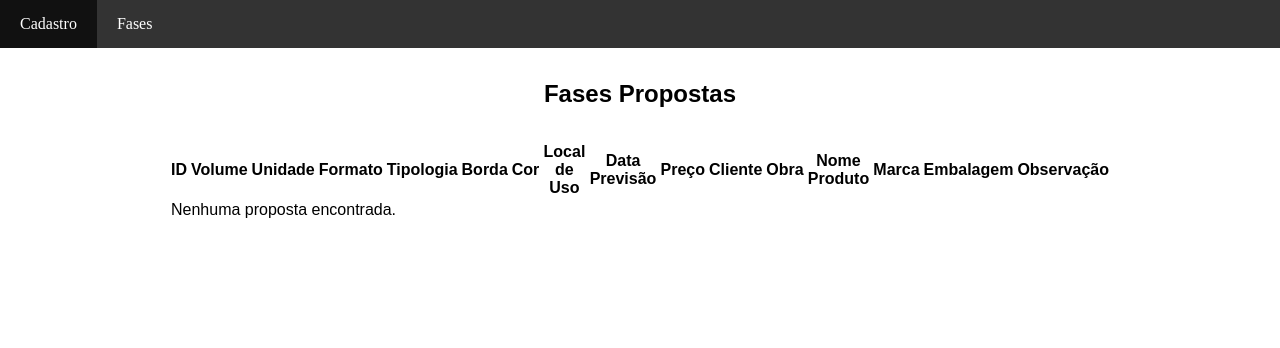
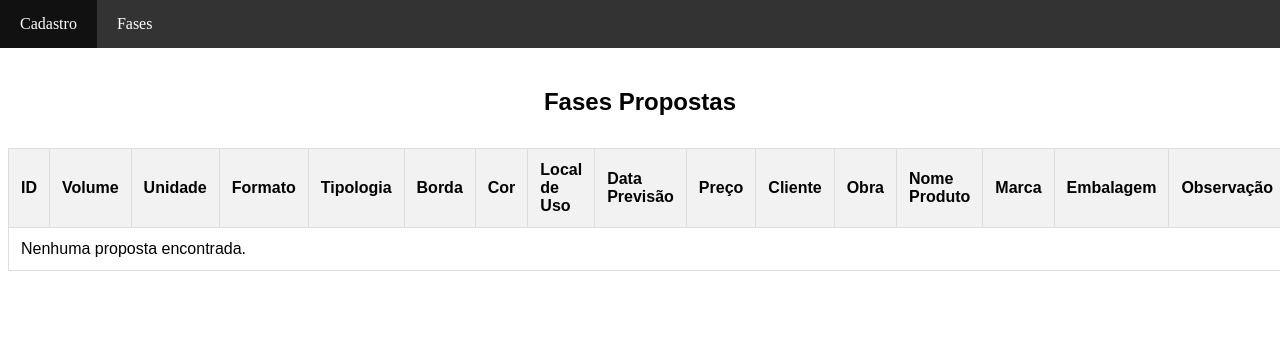
Before and after one commit to ruanbertan-cmd/projeto_Sistema_proposta, a PHP site: page /Proposta_fases.php in a window 1280 px wide. Shown: the top 348 px of the page. Run offline with PHP 8.4, Linux system fonts and the light colour scheme; data that the repository does not hold is empty.

Commit message:
fix: corrigindo visual e atualizando classes

```diff
--- a/Proposta_fases.php
+++ b/Proposta_fases.php
@@ -26,7 +26,7 @@ $result = mysqli_query($conexao, $sql);
     </nav>
     </header>
 
-    <main>
+    <main class="main_proposta_fases">
     <h1>Fases Propostas</h1>
     <table>
         <tr>
--- a/proposta_cadastro.php
+++ b/proposta_cadastro.php
@@ -48,7 +48,7 @@ if (isset($_POST['botaoEnviar'])) {
             </div>
         </nav>
         </header>
-        <main>
+        <main class="main_proposta_cadastro">
         <form action="proposta_cadastro.php" method="POST">
             <div>
                 <h1>Dados para Personalização de Produto (Proposta PR)</h1>
@@ -90,7 +90,7 @@ if (isset($_POST['botaoEnviar'])) {
             </div>
             <div class="entrada_formulario">
                 <label for="preco">Referência de preço (se houver)</label>
-                <input type="number" name="preco" placeholder="Ex: 99,90">
+                <input type="number" name="preco" placeholder="Ex: 99.90">
             </div>
             <div class="entrada_formulario">
                 <label for="cliente">Cliente</label>
--- a/style.css
+++ b/style.css
@@ -1,8 +1,13 @@
-main {
+.main_proposta_cadastro {
     font-family: Arial, sans-serif;
     padding-left: 10rem;
-    margin-top: 5rem;
+    margin-top: 6rem;
     padding-right: 10rem;
+}
+
+.main_proposta_fases {
+    font-family: Arial, sans-serif;
+    padding-top: 4rem;
 }
 
 h1 {
@@ -86,3 +91,21 @@ ul li a {
 ul li a:hover {
   background-color: #111111;
 }
+
+
+table {
+    width: 100%;
+    border-collapse: collapse;
+    margin-top: 2rem;
+    font-size: 1rem;
+}
+table, th, td {
+    border: 1px solid #ddd;
+}
+th, td {
+    padding: 0.75rem;
+    text-align: left;
+}
+th {
+    background-color: #f2f2f2;
+}
```
